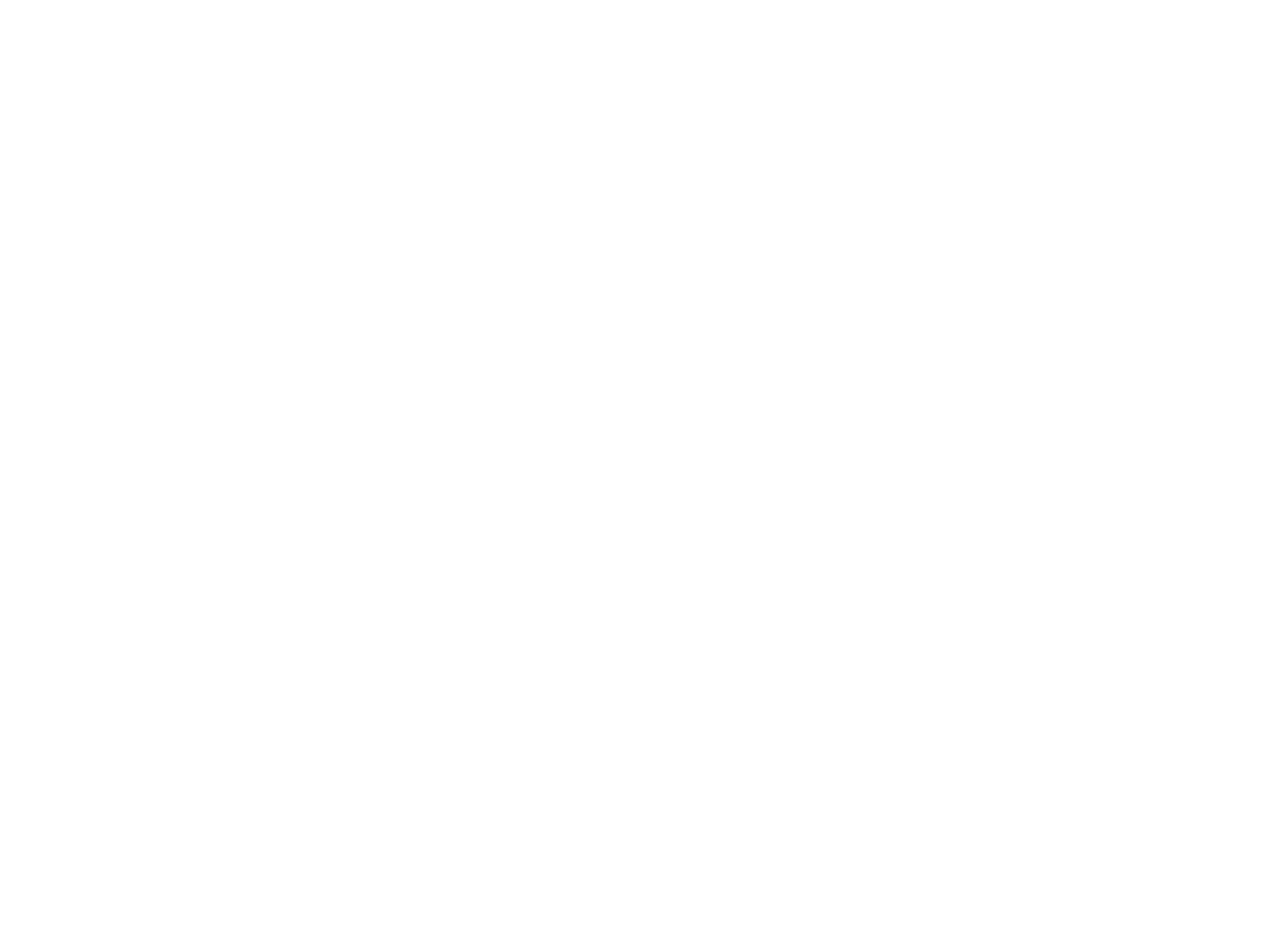
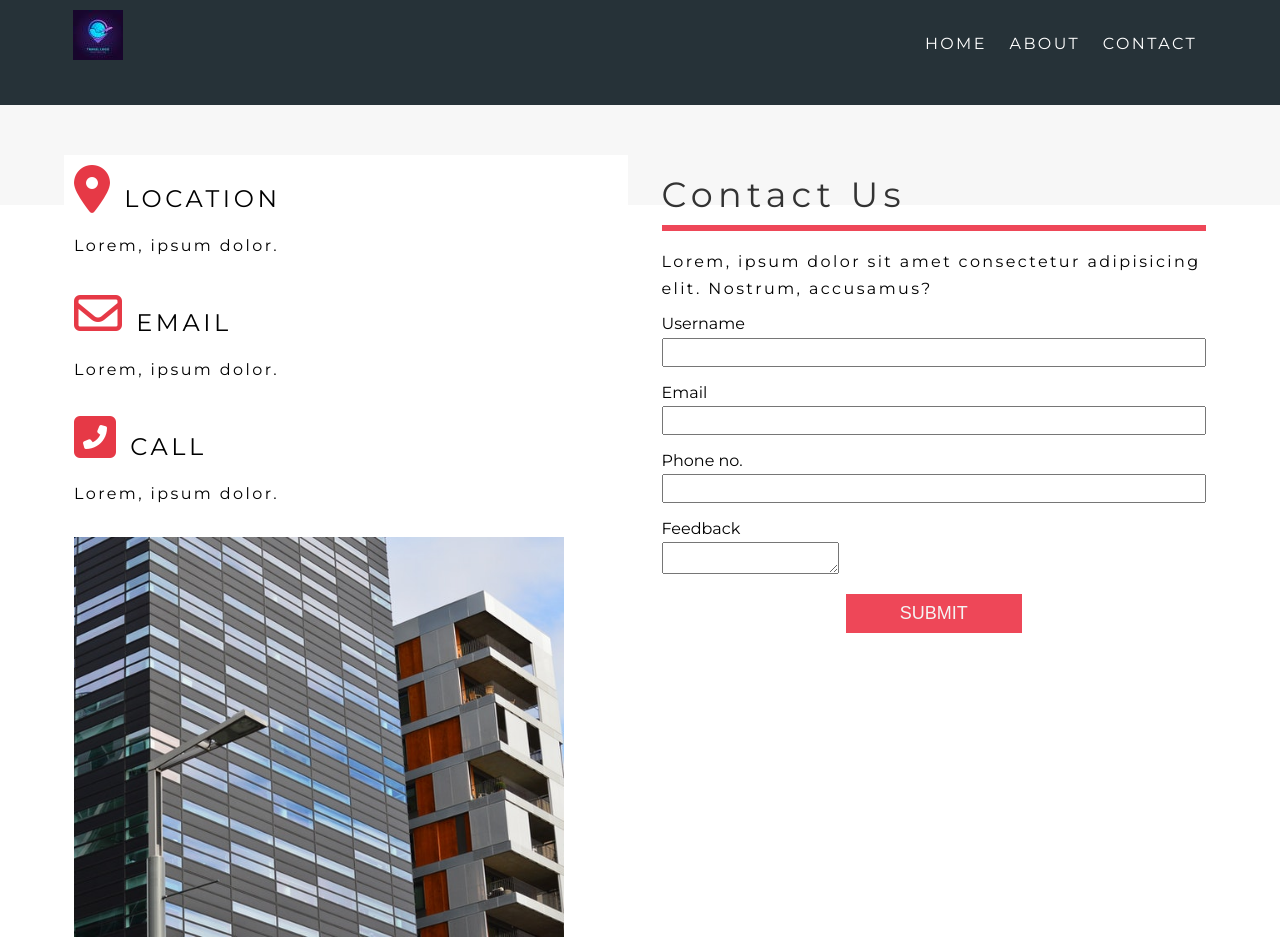
Before and after one commit to CodeAbsolute/my_first_sample_website, a plain HTML site: page conatct.html in a window 1280 px wide. Before the commit the page ends 800 px from the top, so only its background shows below. Drawn offline with Linux system fonts and the light colour scheme.

Commit message:
finished contact page

```diff
--- a/conatct.html
+++ b/conatct.html
@@ -4,7 +4,79 @@
     <meta charset="UTF-8" />
     <meta http-equiv="X-UA-Compatible" content="IE=edge" />
     <meta name="viewport" content="width=device-width, initial-scale=1.0" />
-    <title>Document</title>
+    <script src="https://kit.fontawesome.com/9a8e7476c1.js" crossorigin="anonymous"></script>
+    <title>Travel Website | Contact Us</title>
+    <link rel="stylesheet" href="./css/style.css">
   </head>
-  <body></body>
+  <body>
+    <nav class="navbar bg-dark">
+        <div class="container">
+            <h1 class="logo lg-heading">
+                <img src="img/travel.jpg" alt="TRAVEL LOGO">
+            </h1>
+            <ul class="nav-items">
+                <li class="nav-item">
+                  <a href="./index.html">Home</a>
+                </li>
+                <li class="nav-item">
+                  <a href="./about.html">About</a>
+                </li>
+                <li class="nav-item">
+                  <a href="./conatct.html">Contact<a>
+                </li>
+            </ul>
+        </div>
+    </nav>
+    <section class="contact-form">
+      <div class="container">
+        <div class="font-wrapper">
+          <div class="company-address">
+            <div class="address-group">
+              <i class = "fas fa-map-marker-alt fa-3x text-red"></i>
+              <h2 class="text-gray md -heading">Location</h2>
+              <p>Lorem, ipsum dolor.</p>
+            </div>
+            <div class="address-group">
+              <i class = " far fa-envelope fa-3x text-red"></i>
+              <h2 class="text-gray md -heading">Email</h2>
+              <p>Lorem, ipsum dolor.</p>
+            </div>
+            <div class="address-group">
+              <i class = " fas fa-phone-square-alt fa-3x text-red"></i>
+              <h2 class="text-gray md -heading">Call</h2>
+              <p>Lorem, ipsum dolor.</p>
+            </div>
+            <img src="./img/company-img.jpg" alt="Company Image">
+          </div>
+
+          <form action="" class="form">
+            <h1 class="lg-heading text-black">
+              Contact Us
+            </h1>
+            <p>Lorem, ipsum dolor sit amet consectetur adipisicing elit. Nostrum, accusamus?</p>
+            <div class="form-group">
+              <label for="username">Username</label>
+              <input type="text" id="username" required>
+            </div>
+            <div class="form-group">
+              <label for="email">Email</label>
+              <input type="text" id="email" required>
+            </div>
+            <div class="form-group">
+              <label for="phone">Phone no.</label>
+              <input type="text" id="phone" required>
+            </div>
+            <div class="form-group">
+              <label for="message">Feedback</label>
+              <textarea id="message"></textarea>
+            </div>
+            <button type="submit" class="form-btn">Submit</button>
+          </form>
+        </div>
+      </div>
+    </section>
+
+
+
+  </body>
 </html>
```
